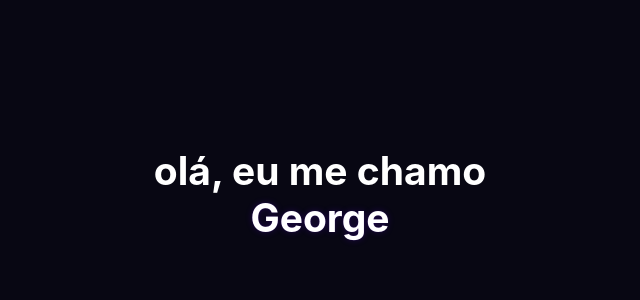
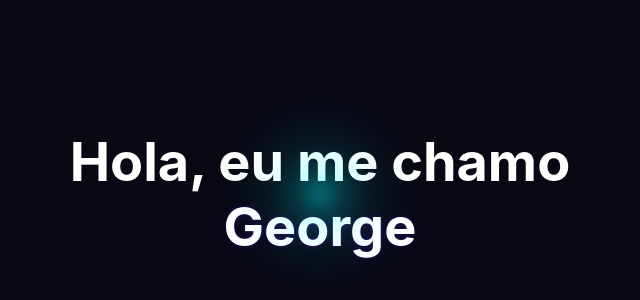
Before and after one commit to George-pkg/Portfolio, a React (Create React App) app: page / in a window 1280 px wide. Shown: the part 206-506 px from the top of the page, without its empty margins (320-960 px from the left). Built offline with nearby package versions, Linux system fonts and the light colour scheme.

Commit message:
added home

```diff
--- a/package.json
+++ b/package.json
@@ -13,6 +13,7 @@
     "react": "^18.2.0",
     "react-dom": "^18.2.0",
     "react-scripts": "5.0.1",
+    "scrollreveal": "^4.0.9",
     "typescript": "^4.9.5",
     "web-vitals": "^2.1.4"
   },
--- a/src/App.tsx
+++ /dev/null
@@ -1,17 +0,0 @@
-import React from 'react';
-import './App.css';
-
-function App() {
-
-  return (
-    <div className="App">
-      <main className='main-title'>
-        <h2>
-          olá, eu me chamo<br/><span className='neon-title'>George</span>
-        </h2>
-      </main>
-    </div>
-  );
-}
-
-export default App;
--- /dev/null
+++ b/src/components/MouseNeon/MouseNeon.css
@@ -0,0 +1,16 @@
+.neon-circle {
+    border-radius: 50%;
+    position: absolute;
+    pointer-events: none; /* Para evitar interrupção do evento de mouse */
+    box-shadow: 0 0 10px 0px #fff, 0 0 20px 5px #00f9ff, 0 0 40px 10px #00f9ff, 0 0 80px 20px #00f9ff;
+    animation: glow 1.5s infinite alternate; /* Animação do efeito neon */
+  }
+
+  @keyframes glow {
+    from {
+      opacity: 0.5;
+    }
+    to {
+      opacity: 1;
+    }
+  }
--- /dev/null
+++ b/src/components/MouseNeon/MouseNeon.jsx
@@ -0,0 +1,40 @@
+import React, { useState, useEffect } from 'react';
+import './MouseNeon.css'; // Estilo CSS para o efeito neon
+
+const MouseNeon = () => {
+  const [style, setStyle] = useState({});
+
+  useEffect(() => {
+    const handleMouseMove = (event) => {
+      // Define o atraso
+      const delay = 15;
+
+      // Calcula as coordenadas do mouse com um leve atraso
+      const x = event.clientX; // Ajuste opcional para o centro do elemento
+      const y = event.clientY; // Ajuste opcional para o centro do elemento
+
+      // Atualiza o estilo com o atraso
+      const newStyle = {
+        left: `${x}px`,
+        top: `${y}px`,
+      };
+
+      // Aplica o atraso
+      setTimeout(() => {
+        setStyle(newStyle);
+      }, delay);
+    };
+
+    // Adiciona o event listener para seguir o mouse
+    document.addEventListener('mousemove', handleMouseMove);
+
+    // Remove o event listener quando o componente é desmontado
+    return () => {
+      document.removeEventListener('mousemove', handleMouseMove);
+    };
+  }, []); // Executa somente uma vez após a montagem do componente
+
+  return <div className="neon-circle" style={style}></div>;
+};
+
+export default MouseNeon;
--- a/src/index.tsx
+++ b/src/index.tsx
@@ -1,7 +1,7 @@
 import React from 'react';
 import ReactDOM from 'react-dom/client';
 import './index.css';
-import App from './App';
+import App from './pages/app/App';
 import reportWebVitals from './reportWebVitals';
 
 const root = ReactDOM.createRoot(
--- a/src/App.css
+++ b/src/pages/app/App.css
@@ -18,24 +18,13 @@
   text-align: center;
 }
 
-.App-logo {
-  height: 40vmin;
-  pointer-events: none;
-}
-
-@media (prefers-reduced-motion: no-preference) {
-  .App-logo {
-    animation: App-logo-spin infinite 20s linear;
-  }
-}
-
 .main-title {
   min-height: 100vh;
   display: flex;
   flex-direction: column;
   align-items: center;
   justify-content: center;
-  font-size: calc(10px + 2vmin);
+  font-size: calc(20px + 2vmin);
   color: white;
 }
 
@@ -58,6 +47,7 @@
       0 0 25px #7a7ee4; */
   }
 }
+
 .titleName {
   border: 4px solid #00d9ff;
   color: #00d9ff;
@@ -65,11 +55,7 @@
   text-shadow: 0px 0px 10px #00d9ffcc, 0x 0px 3px #00d9ff;
 }
 
-@keyframes App-logo-spin {
-  from {
-    transform: rotate(0deg);
-  }
-  to {
-    transform: rotate(360deg);
-  }
+.fade-out {
+  opacity: 0;
+  transition: opacity 1.5s ease-out;
 }
--- /dev/null
+++ b/src/pages/app/App.tsx
@@ -0,0 +1,36 @@
+import React, { useState, useEffect } from 'react';
+import './App.css';
+import MouseNeon from '../../components/MouseNeon/MouseNeon';
+
+function App() {
+  const [greetingIndex, setGreetingIndex] = useState(0);
+  const greetings = ["Olá", "Hello", "Hola"];
+  const [showGreeting, setShowGreeting] = useState(true);
+
+  useEffect(() => {
+    const timeout = setTimeout(() => {
+      setShowGreeting(false);
+      setTimeout(() => {
+        setGreetingIndex((prevIndex) => (prevIndex + 1) % greetings.length);
+        setShowGreeting(true);
+      }, 900);
+    }, 2500);
+
+    return () => clearTimeout(timeout);
+  }, [greetingIndex]);
+
+  return (
+    <div className="App">
+      <main className='main-title'>
+        <h2 className='testScroll'>
+          <span className={`${showGreeting ? '' : 'fade-out'}`}>{greetings[greetingIndex]}</span>, eu me chamo<br />
+
+          <span className='neon-title'>George</span>
+        </h2>
+        <MouseNeon />
+      </main>
+    </div>
+  );
+}
+
+export default App;
```
Also changed, not shown: src/test/setupTests.ts (renamed from src/setupTests.ts), 2 other files (tests, documents, lock files or other folders).
